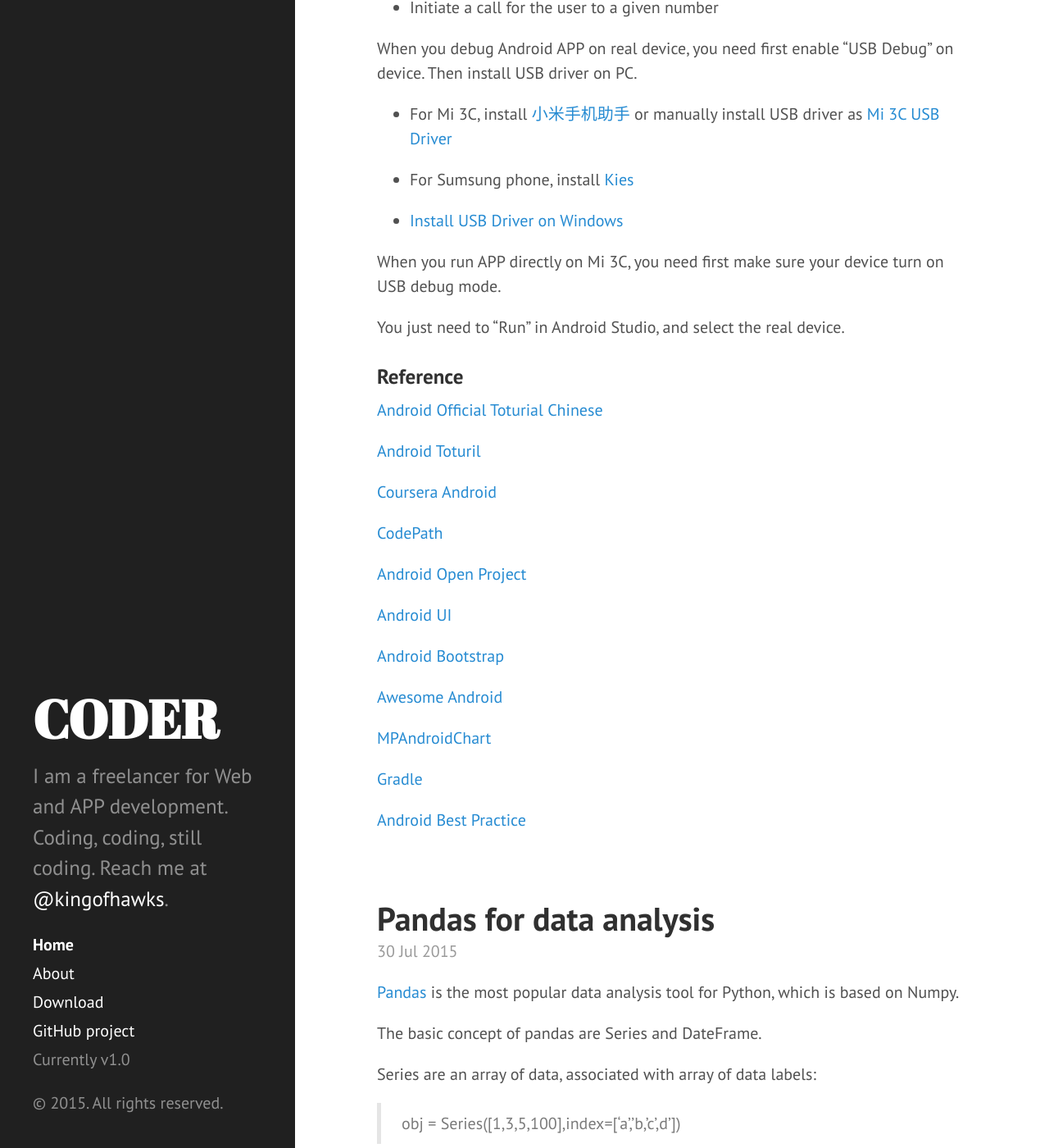
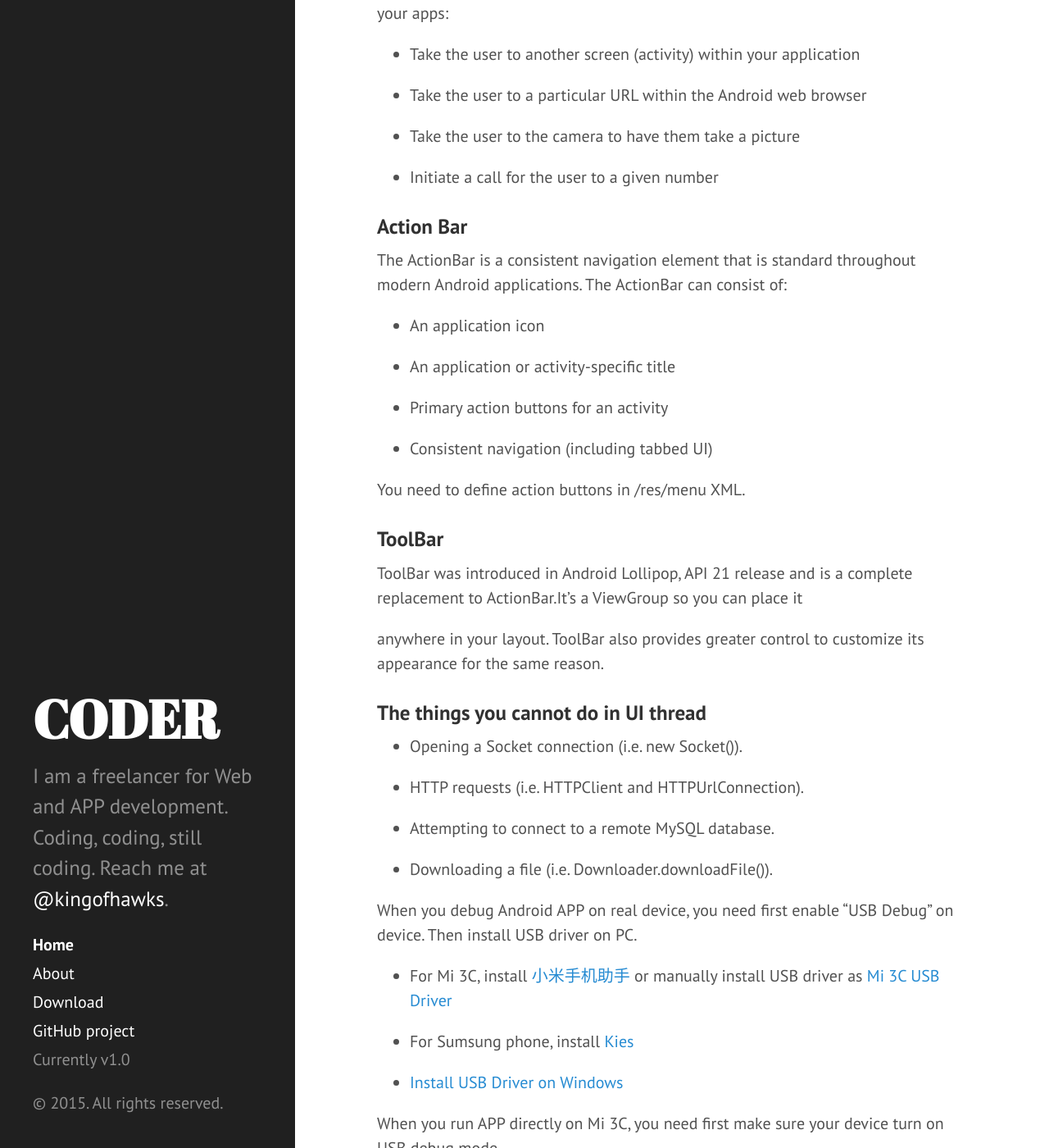
Before and after one commit to kingofhawks/kingofhawks.github.io, a Jekyll site: the page built from index.html, in a window 1280 px wide and 1400 px high, scrolled down 1611 px. Shown: the whole window at 82% size. Built offline with Jekyll 4.4.1, drawn with Linux system fonts in a browser that asks for light colours; Markdown is read by kramdown in place of the engine named in the settings; the list of posts is cut into pages by our own code; some of the changed text lies outside the part shown.

Commit message:
update learning android

```diff
--- a/_posts/2015-09-06-Android Development Resources.md
+++ b/_posts/2015-09-06-Android Development Resources.md
@@ -36,6 +36,12 @@
 
 * Permissions
 
+Andorid default does not allow network access, you need to add these lines to manifest:
+<pre><code>
+<uses-permission android:name="android.permission.INTERNET" />
+<uses-permission android:name="android.permission.ACCESS_NETWORK_STATE" />
+</code></pre>
+
 
 ### Resources
 
@@ -59,6 +65,40 @@ your apps:
 * Take the user to the camera to have them take a picture
 
 * Initiate a call for the user to a given number
+
+
+### Action Bar
+
+The ActionBar is a consistent navigation element that is standard throughout modern Android applications. The ActionBar can consist of:
+
+
+* An application icon
+
+* An application or activity-specific title
+
+* Primary action buttons for an activity
+
+* Consistent navigation (including tabbed UI)
+
+You need to define action buttons in /res/menu XML.
+
+
+### ToolBar
+
+ToolBar was introduced in Android Lollipop, API 21 release and is a complete replacement to ActionBar.It's a ViewGroup so you can place it
+
+anywhere in your layout. ToolBar also provides greater control to customize its appearance for the same reason.
+
+
+### The things you cannot do in UI thread
+
+* Opening a Socket connection (i.e. new Socket()).
+
+* HTTP requests (i.e. HTTPClient and HTTPUrlConnection).
+
+* Attempting to connect to a remote MySQL database.
+
+* Downloading a file (i.e. Downloader.downloadFile()).
 
 
 
```
Also changed, not shown: other parts of _posts/2015-09-06-Android Development Resources.md (+4 -0 lines).
